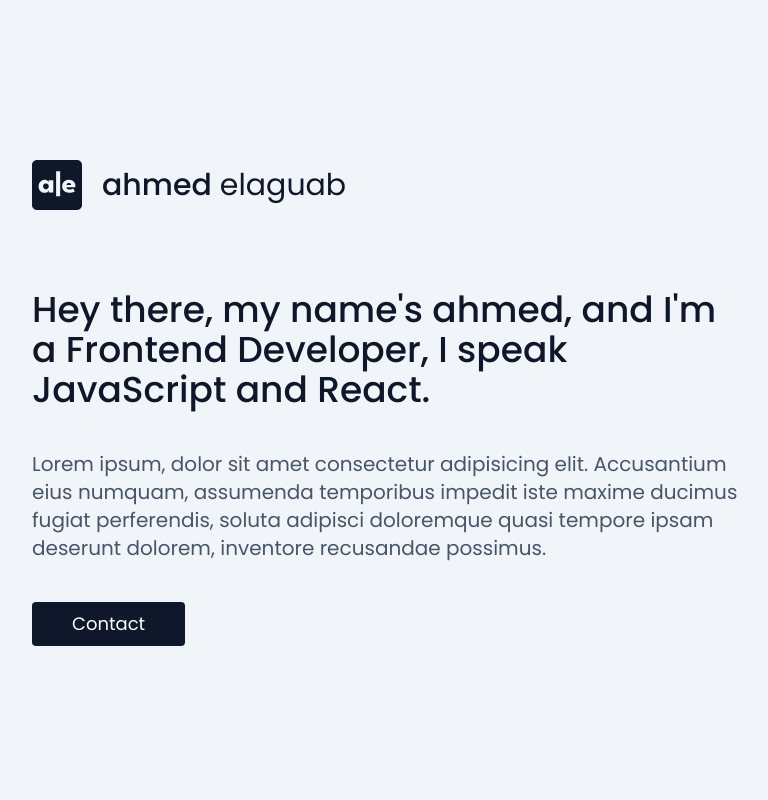
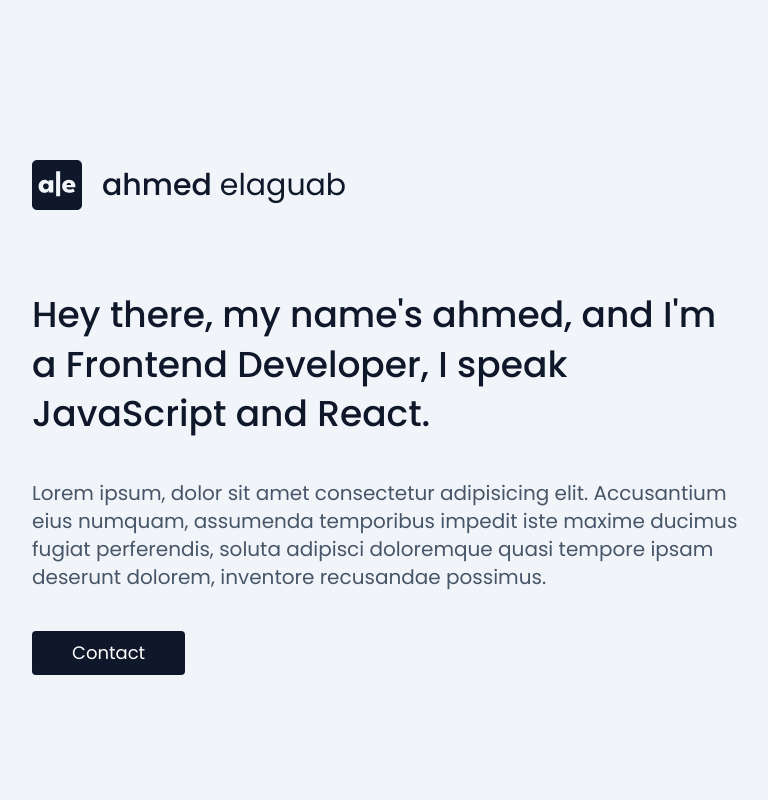
Before and after one commit to AhmedElaguab/ahmedelaguab.github.io, a React (Vite) app: page / in a window 1280 px wide. Shown: the top 800 px of the page, without its empty margins (252-1020 px from the left). Built offline with nearby package versions, Linux system fonts and the light colour scheme.

Commit message:
Edit main heading leading

```diff
--- a/src/components/HeroSection.jsx
+++ b/src/components/HeroSection.jsx
@@ -7,7 +7,7 @@ export default function HeroSection() {
         <nav>
           <Logo />
         </nav>
-        <h1 className="text-3xl sm:text-4xl mt-12 sm:mt-20 font-medium">
+        <h1 className="text-3xl sm:text-4xl mt-12 sm:mt-20 font-medium sm:leading-snug">
           Hey there, my name's ahmed, and I'm a Frontend Developer, I speak
           JavaScript and React.
         </h1>
```
